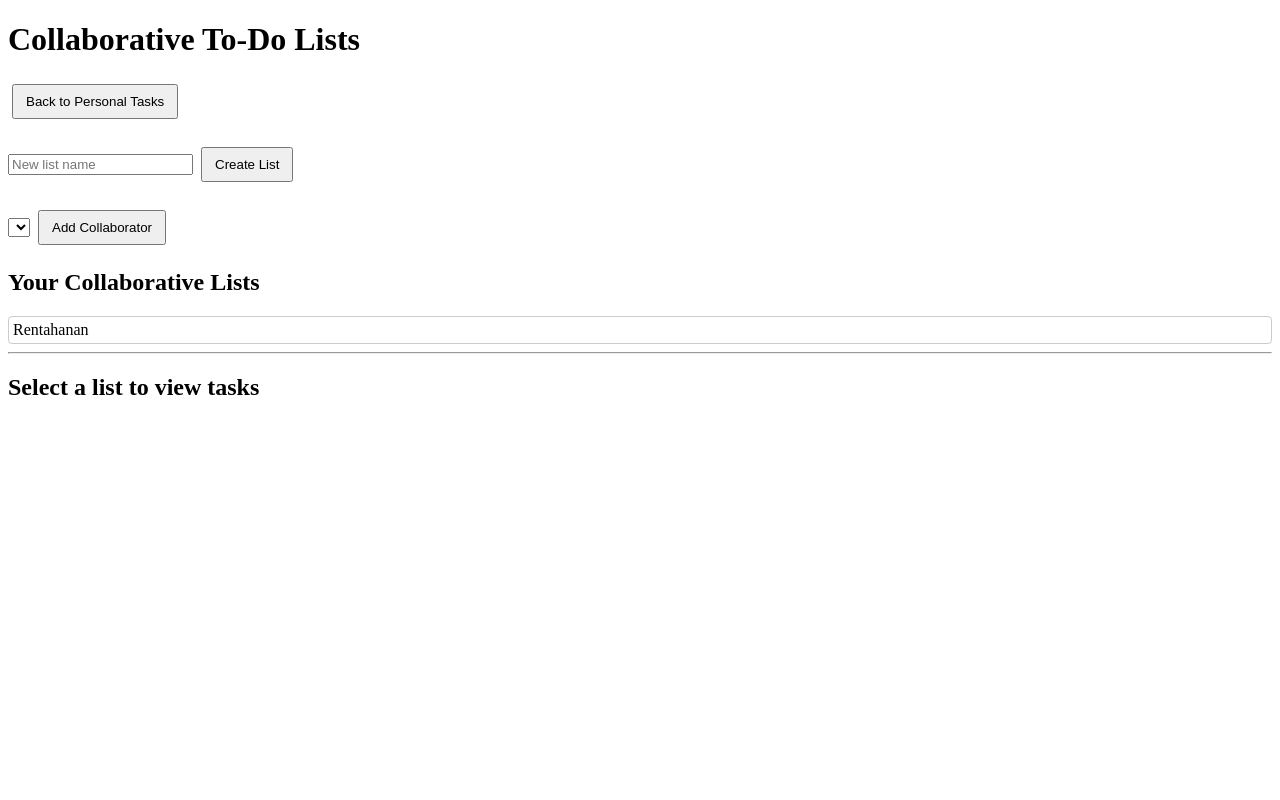
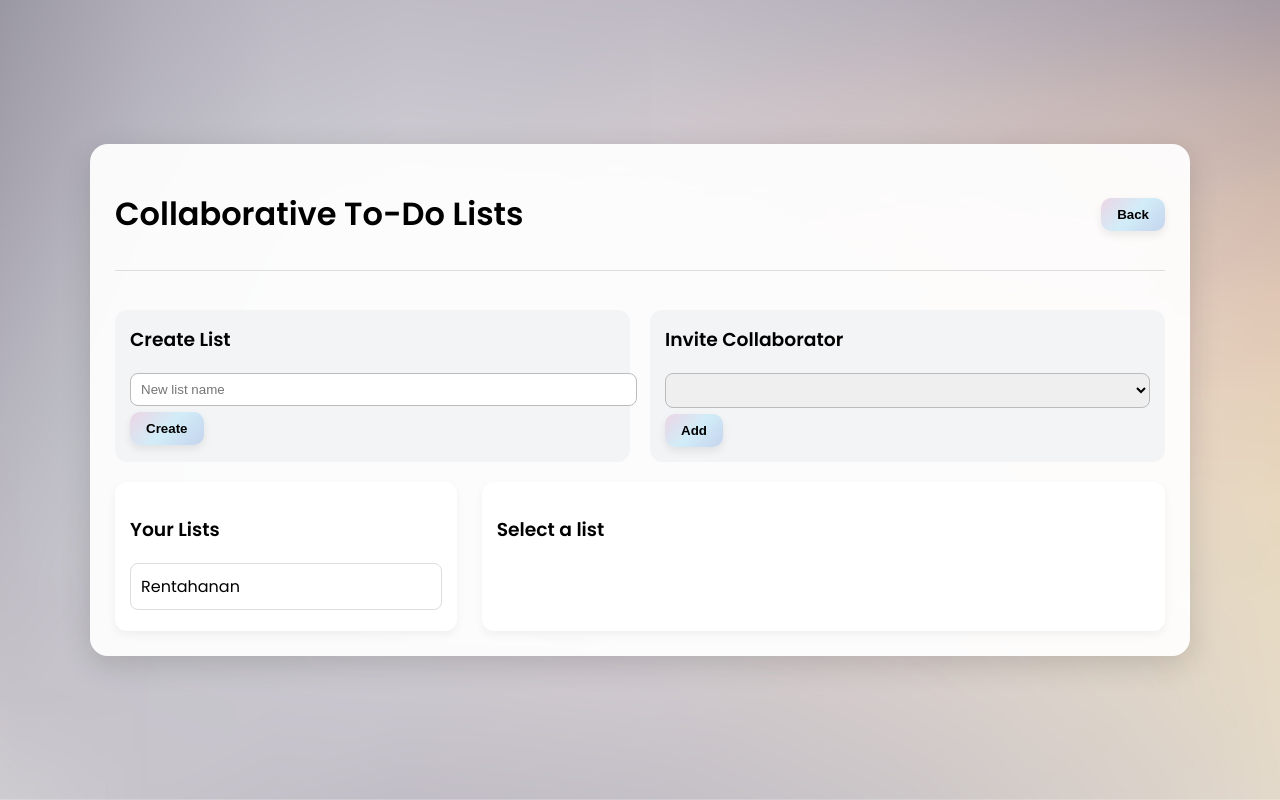
Before and after one commit to millimeter0200/cmsc128-PairProject_-Ong-Yap-, a Flask app: page /collab in a window 1280 px wide. Run offline with Flask 3, Linux system fonts and the light colour scheme; a user stored in the database is signed in; data comes from the database, SQL or seed files in the repository; both versions use the stored data as it was after the commit; lists and menus that the app fills with data are empty.

Commit message:
Added frontend for Collabs
Collaborative todolist not looking plain anymore

```diff
--- a/static/collab.css
+++ b/static/collab.css
@@ -1,48 +1,139 @@
+/* GLOBAL */
 body {
+    margin: 0;
     font-family: 'Poppins', sans-serif;
-    background-color: #f8f8f8;
-    padding: 20px;
+    background: url("background.jpg") center/cover no-repeat fixed;
 }
 
-h1 {
-    text-align: center;
-    margin-bottom: 30px;
+/* PAGE WRAPPER */
+.page-wrapper {
+    min-height: 100vh;
+    display: flex;
+    justify-content: center;
+    align-items: center;
 }
 
-.list-switch {
+/* MAIN CARD */
+.collab-card {
+    background: rgba(255,255,255,0.93);
+    width: 95%;
+    max-width: 1050px;
+    padding: 25px;
+    border-radius: 18px;
+    box-shadow: 0 8px 30px rgba(0,0,0,0.15);
+}
+
+/* HEADER BAR */
+.collab-header {
+    display: flex;
+    justify-content: space-between;
+    align-items: center;
+    border-bottom: 1px solid #ddd;
+    padding-bottom: 10px;
+    margin-bottom: 15px;
+}
+
+/* ALERT */
+.alert {
+    text-align: center;
+    font-weight: 600;
+    min-height: 24px;
+}
+
+/* TOP CONTROLS */
+.top-controls {
+    display: flex;
+    gap: 20px;
     margin-bottom: 20px;
 }
 
-#addTaskSection, #inviteSection {
-    margin-top: 20px;
+.control-box {
+    background: #f3f4f6;
+    flex: 1;
+    padding: 15px;
+    border-radius: 12px;
 }
 
-input, select, button {
-    padding: 8px;
-    border-radius: 8px;
-    border: 1px solid #ccc;
-    margin-right: 10px;
+.control-box h3 {
+    margin-top: 0;
 }
 
-button {
-    cursor: pointer;
-    background-color: #4CAF50;
-    color: white;
-    border: none;
+/* MAIN BODY */
+.main-area {
+    display: grid;
+    grid-template-columns: 1fr 2fr;
+    gap: 25px;
 }
 
-button:hover {
-    background-color: #45a049;
+/* PANELS */
+.lists-panel,
+.tasks-panel {
+    background: #fff;
+    padding: 15px;
+    border-radius: 12px;
+    box-shadow: 0 4px 10px rgba(0,0,0,0.05);
 }
 
-ul {
-    list-style: none;
-    padding: 0;
+/* LISTS */
+.list-box div {
+    padding: 10px;
+    border-radius: 8px;
+    cursor: pointer;
+    border: 1px solid #ddd;
+    margin-bottom: 6px;
 }
 
-li {
-    background: #fff;
-    padding: 10px;
+.list-box div:hover {
+    background: #f1f5ff;
+}
+
+.list-box div.selected {
+    background: #dbeafe;
+    border-color: #2563eb;
+}
+
+/* TASK DISPLAY */
+.task-box div {
+    padding: 8px;
+    margin-bottom: 6px;
+    border-radius: 6px;
+    background: #f9fafb;
+}
+
+/* TASK INPUT */
+.task-input {
+    display: flex;
+    margin-top: 10px;
+    gap: 8px;
+}
+
+/* INPUTS */
+input, select {
+    width: 100%;
+    padding: 8px 10px;
     border-radius: 8px;
-    margin-bottom: 8px;
+    border: 1px solid #bbb;
+    margin-bottom: 6px;
 }
+
+/* BUTTONS *//* BUTTON STYLE MATCHING MAIN APP (PASTEL GRADIENT) */
+.btn {
+    background: linear-gradient(135deg, #edd5e5, #d1edf8, #c5d3ed);
+    border: none;
+    border-radius: 10px;
+    padding: 9px 16px;
+    font-weight: 600;
+    cursor: pointer;
+    color: #000;
+    transition: 0.25s ease;
+    box-shadow: 0 4px 8px rgba(0,0,0,0.08);
+}
+
+.btn:hover {
+    transform: translateY(-1px);
+    filter: brightness(1.05);
+}
+
+.btn:active {
+    transform: translateY(0);
+}
--- a/templates/collab.html
+++ b/templates/collab.html
@@ -1,59 +1,79 @@
 <!DOCTYPE html>
 <html lang="en">
 <head>
-    <meta charset="UTF-8">
-    <title>Collaborative To-Do Lists</title>
-    <style>
-        .hidden { display: none; }
-        .btn { padding: 8px 12px; margin: 4px; cursor: pointer; }
-        #collabAlert { margin-top: 10px; font-weight: 600; }
-        #collabLists div { cursor: pointer; margin: 4px 0; padding: 4px; border: 1px solid #ccc; border-radius: 4px; }
-        #collabLists div.selected { background-color: #d0f0d0; }
-    </style>
+<meta charset="UTF-8" />
+<title>Collaborative To-Do Lists</title>
+
+<link href="https://fonts.googleapis.com/css2?family=Poppins:wght@400;600&display=swap" rel="stylesheet">
+<link rel="stylesheet" href="{{ url_for('static', filename='collab.css') }}">
+
+<style>
+.hidden { display: none; }
+</style>
 </head>
+
 <body>
 
-<div class="container">
+<div class="page-wrapper">
 
-    <h1>Collaborative To-Do Lists</h1>
+  <div class="collab-card">
 
-    <!-- Back to Personal Tasks -->
-    <button id="backToPersonalBtn" class="btn">Back to Personal Tasks</button>
-
-    <!-- Create new collab list -->
-    <div style="margin-top:20px;">
-        <input id="collabName" placeholder="New list name" />
-        <button id="createCollabBtn" class="btn">Create List</button>
+    <!-- HEADER -->
+    <div class="collab-header">
+      <h1>Collaborative To-Do Lists</h1>
+      <button id="backToPersonalBtn" class="btn back-btn">Back</button>
     </div>
 
-    <!-- Add collaborator -->
-    <div style="margin-top:20px;">
+    <!-- ALERT -->
+    <div id="collabAlert" class="alert"></div>
+
+    <!-- TOP FORMS -->
+    <div class="top-controls">
+
+      <div class="control-box">
+        <h3>Create List</h3>
+        <input id="collabName" placeholder="New list name">
+        <button id="createCollabBtn" class="btn primary">Create</button>
+      </div>
+
+      <div class="control-box">
+        <h3>Invite Collaborator</h3>
         <select id="collabUserSelect"></select>
-        <button id="addCollabBtn" class="btn">Add Collaborator</button>
+        <button id="addCollabBtn" class="btn primary">Add</button>
+      </div>
+
     </div>
 
-    <!-- Message alert -->
-    <div id="collabAlert"></div>
+    <!-- MAIN BODY -->
+    <div class="main-area">
 
-    <!-- VIEW COLLAB LISTS -->
-    <h2>Your Collaborative Lists</h2>
-    <div id="collabLists"></div>
+      <!-- LEFT -->
+      <div class="lists-panel">
+        <h3>Your Lists</h3>
+        <div id="collabLists" class="list-box"></div>
+      </div>
 
-    <hr>
+      <!-- RIGHT -->
+      <div class="tasks-panel">
 
-    <!-- TASKS INSIDE A SELECTED COLLAB LIST -->
-    <h2 id="currentListTitle">Select a list to view tasks</h2>
+        <h3 id="currentListTitle">Select a list</h3>
 
-    <div id="collabTasks"></div>
+        <div id="collabTasks" class="task-box"></div>
 
-    <!-- ADD TASK TO CURRENT COLLAB LIST -->
-    <div id="taskInputArea" class="hidden">
-        <input type="text" id="newTask" placeholder="Enter a new task">
-        <button id="addTaskBtn" class="btn">Add Task</button>
+        <div id="taskInputArea" class="task-input hidden">
+          <input id="newTask" placeholder="Enter a task">
+          <button id="addTaskBtn" class="btn success">Add</button>
+        </div>
+
+      </div>
+
     </div>
+
+  </div>
 
 </div>
 
 <script src="{{ url_for('static', filename='collab.js') }}"></script>
+
 </body>
 </html>
```
Also changed, not shown: instance/todo.db, templates/background.jpg (added).
